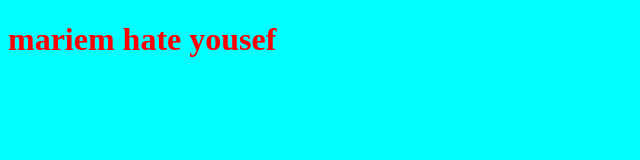
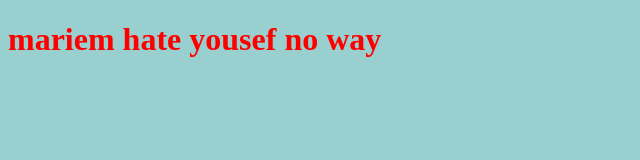
Before and after one commit to yousef-279/git_iti, a plain HTML site: page index.html in a window 1280 px wide. Shown: the whole page, without its empty margins (0-640 px from the left). Drawn offline with Linux system fonts and the light colour scheme.

Commit message:
change text

```diff
--- a/index.html
+++ b/index.html
@@ -7,7 +7,7 @@
     <title>Document</title>
 </head>
 <body>
-    <h1>mariem hate yousef </h1>
+    <h1>mariem hate yousef no way </h1>
     <script src="app.js" ></script>
 </body>
 </html>
--- a/style.css
+++ b/style.css
@@ -2,5 +2,5 @@ h1{
     color: red;
 }
 body{
-    background-color: aqua;
+    background-color: rgb(154, 207, 207);
 }
```
